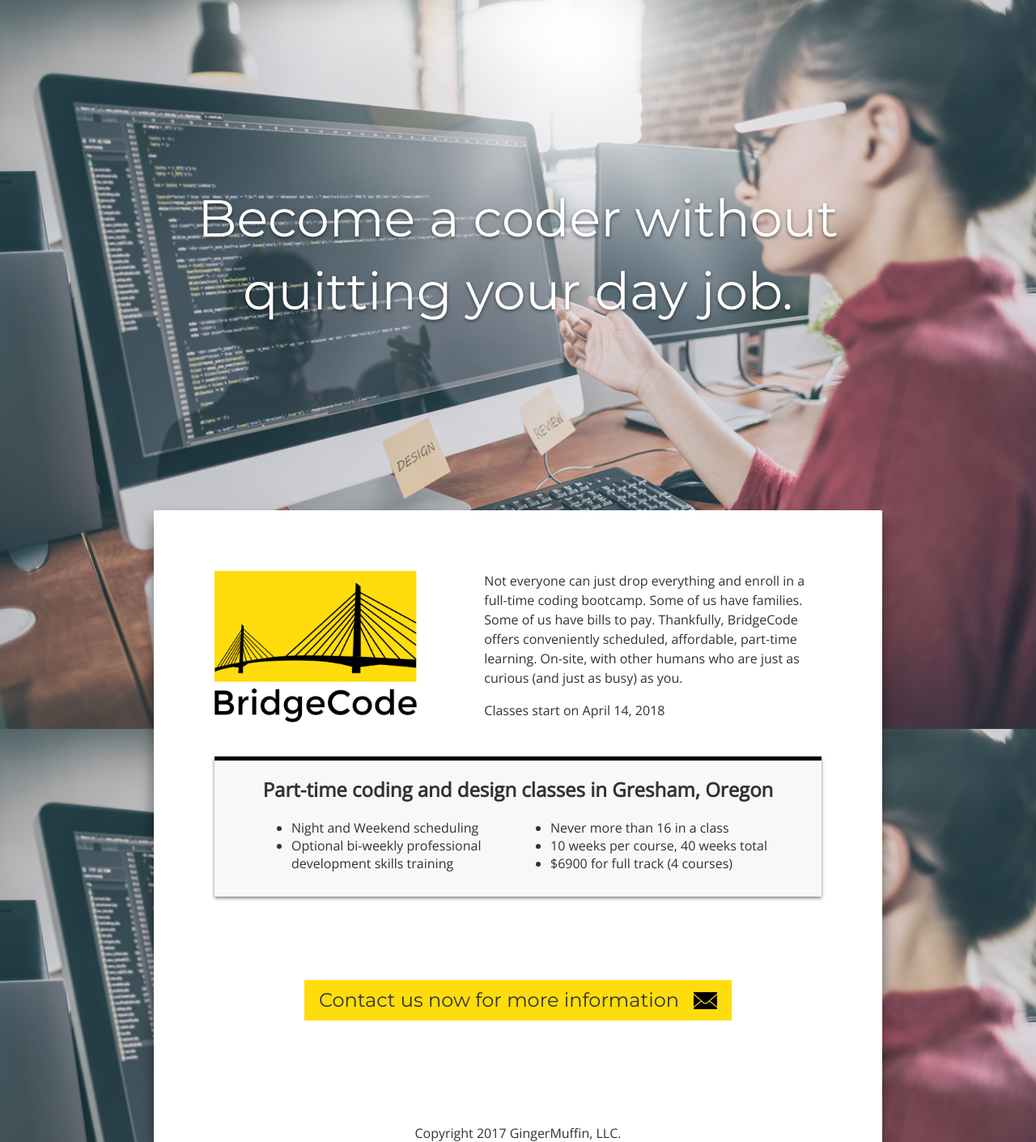
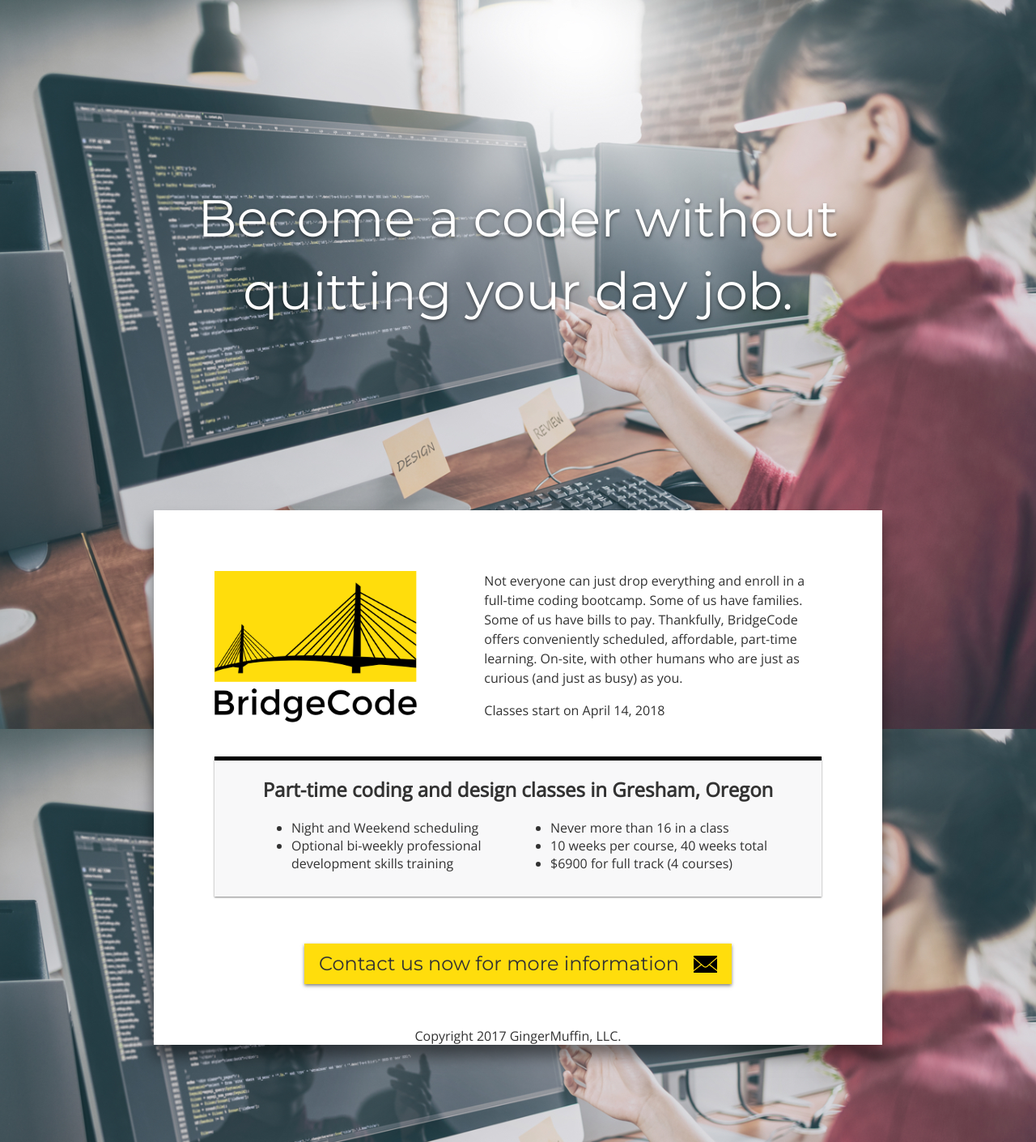
Before and after one commit to bridgecodepdx/bridgecodepdx, a Jekyll site: the page built from index.html, in a window 1280 px wide. Shown: the whole page at 81% size. Built offline with Jekyll 4.4.1, drawn with Linux system fonts in a browser that asks for light colours.

Commit message:
add additional styling to button and various related layout tweaks

```diff
--- a/assets/sass/components/_buttons.scss
+++ b/assets/sass/components/_buttons.scss
@@ -1,5 +1,6 @@
 .contact-button {
   background: #FFDD0C;
+  box-shadow: 0 2px 4px 0 rgba(0,0,0,0.50);
   font-family: $header-font-stack;
   font-size: 24px;
   font-weight: 300;
@@ -9,8 +10,14 @@
   display: flex;
   align-items: center;
   justify-content: space-evenly;
+  transition: all .3s;
 
   .mail-icon {
     max-width: 29px;
   }
+
+  &:hover {
+    box-shadow: 0 4px 8px 0 rgba(0,0,0,0.50);
+    background-color: #FFEA19;
+  }
 }
--- a/assets/sass/components/_details-panel.scss
+++ b/assets/sass/components/_details-panel.scss
@@ -1,6 +1,6 @@
 .details-panel {
   background: #F8F8F9;
-  box-shadow: 0 2px 4px 0 rgba(0,0,0,0.50);
+  box-shadow: 0 1px 2px 0 rgba(0,0,0,0.50);
   border-top: 5px solid #000;
 
   .details-header {
--- a/assets/sass/layout/_footer.scss
+++ b/assets/sass/layout/_footer.scss
@@ -10,7 +10,7 @@
 
 .item4 {
   display: flex;
-  align-items: center;
+  align-items: flex-end;
   justify-content: center;
 
   .cta {
--- a/assets/sass/layout/_grid.scss
+++ b/assets/sass/layout/_grid.scss
@@ -13,7 +13,7 @@
   box-shadow: 0 14px 18px 0 rgba(0,0,0,0.50);
   display: grid;
   grid-template-columns: repeat(9, 1fr);
-  grid-template-rows: repeat(3, 1fr);
+  grid-template-rows: 1fr 1fr 5em;
   grid-row-gap: 15px;
   margin: 0 auto;
   min-height: 500px;
```
